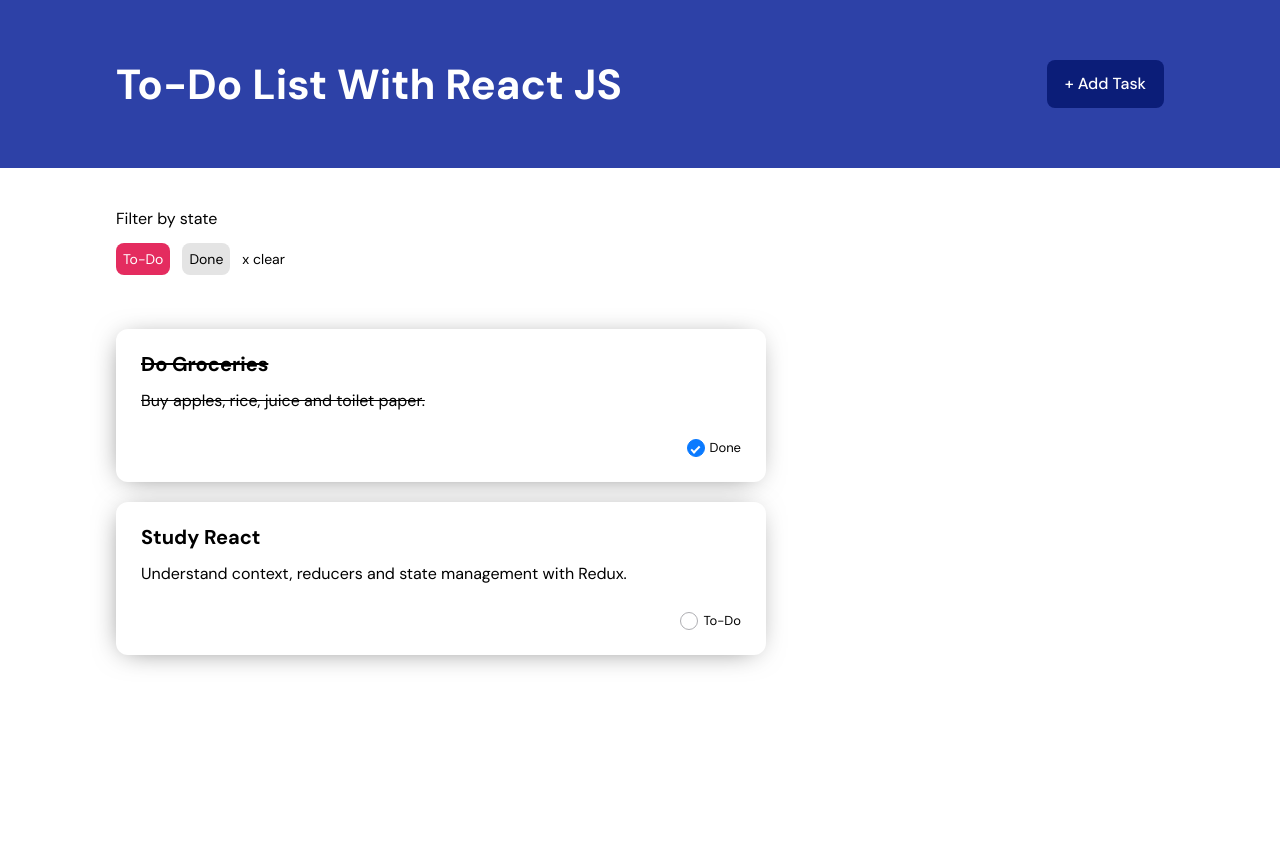
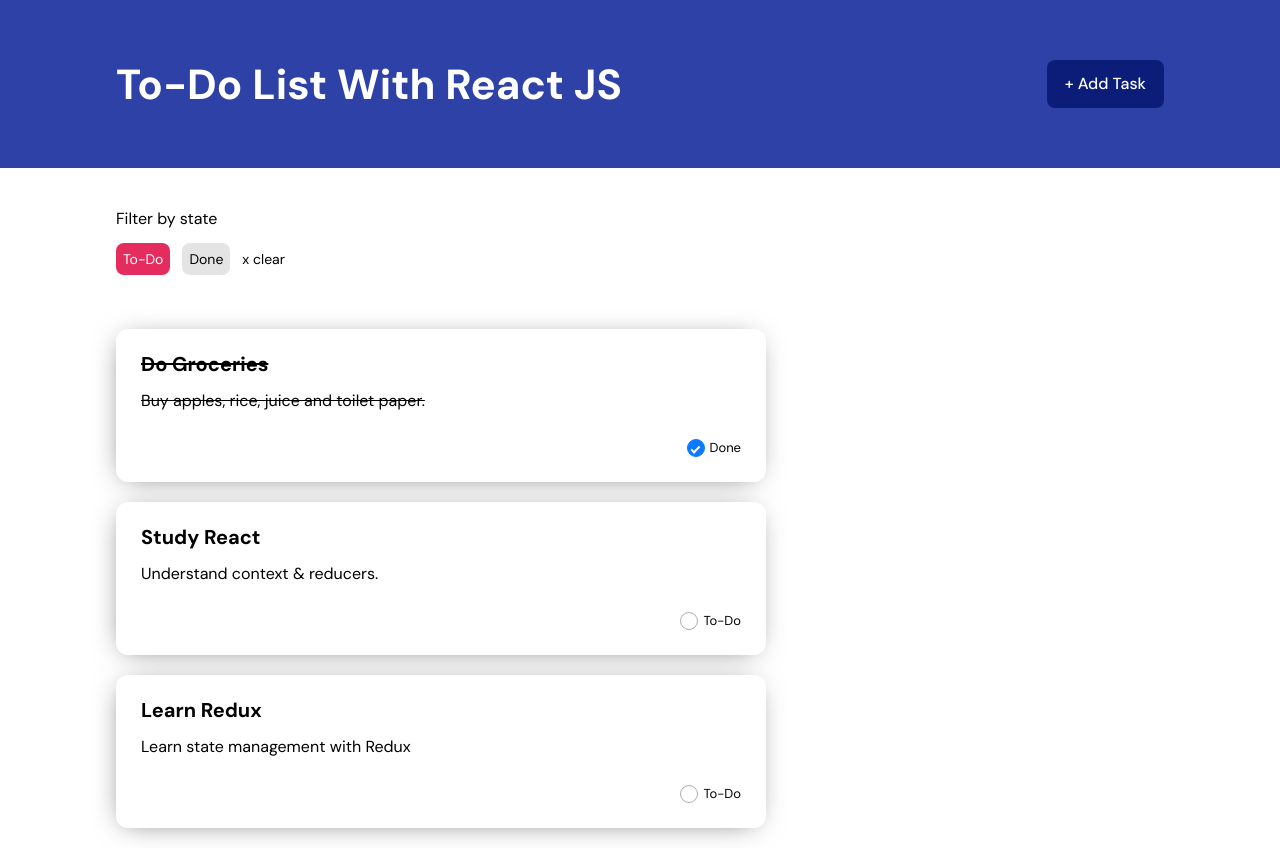
Before and after one commit to IzaiasValentim/praticas-capacitacao-Sinerji, a React (Vite) app in the folder 2.ReactJs-Completo-com-Redux-Toolkit-Firebase-Git-Typescript/exercicios/projeto-secao-2-3/: page / in a window 1280 px wide. Before the commit the page ends 800 px from the top, so only its background shows below. Built offline with nearby package versions, Linux system fonts and the light colour scheme.

Commit message:
Adição da lista de todos; Criação do state para um todo com useState e Exibição dinâmica de um componente Todo por meio da passagem de Props.

```diff
--- a/2.ReactJs-Completo-com-Redux-Toolkit-Firebase-Git-Typescript/exercicios/projeto-secao-2-3/src/components/Todo.jsx
+++ b/2.ReactJs-Completo-com-Redux-Toolkit-Firebase-Git-Typescript/exercicios/projeto-secao-2-3/src/components/Todo.jsx
@@ -1,21 +1,21 @@
 import './Todo.scss';
 
-function Todo({ title, description, isDone }) {
+function Todo({ todo }) {
 
   return (
     <>
-        <div className={`todo ${isDone ? 'done' : ''}`}>
+        <div className={`todo ${todo.isDone ? 'done' : ''}`}>
             <button className="erase">x erase</button>
             <h3>
-                {title}
+                {todo.title}
             </h3>
             <p>
-                {description}
+                {todo.description}
             </p>
             <div className="task-check">
-                <input type="checkbox" checked={isDone} />
+                <input type="checkbox" checked={todo.isDone} />
                 <label>
-                    {!isDone ? 'To-Do' : 'Done'}
+                    {!todo.isDone ? 'To-Do' : 'Done'}
                 </label>
             </div>
         </div>
--- a/2.ReactJs-Completo-com-Redux-Toolkit-Firebase-Git-Typescript/exercicios/projeto-secao-2-3/src/components/TodosList.jsx
+++ b/2.ReactJs-Completo-com-Redux-Toolkit-Firebase-Git-Typescript/exercicios/projeto-secao-2-3/src/components/TodosList.jsx
@@ -1,24 +1,30 @@
+import { useState } from 'react';
 import Todo from './Todo.jsx';
+
+const initialTodos = [
+  { id: 0, title: 'Do Groceries', description: 'Buy apples, rice, juice and toilet paper.', isDone: true },
+  { id: 1, title: 'Study React', description: 'Understand context & reducers.', isDone: false },
+  { id: 2, title: 'Learn Redux', description: 'Learn state management with Redux', isDone: false }
+];
 
 function TodosList() {
 
+  const [todos, setTodos] = useState(initialTodos);
+
   return (
     <>
-        <div className="todos">
+      <div className="todos">
 
-            <Todo
-              title="Do Groceries"
-              description="Buy apples, rice, juice and toilet paper."
-              isDone={true}
-            />
+        {todos.map(todo =>
 
-            <Todo
-              title="Study React"
-              description="Understand context, reducers and state management with Redux."
-              isDone={false}
-            />
+          <Todo
+            todo={todo}
+            key={todo.id}
+          />
 
-        </div>
+        )}
+
+      </div>
     </>
   )
 }
```
